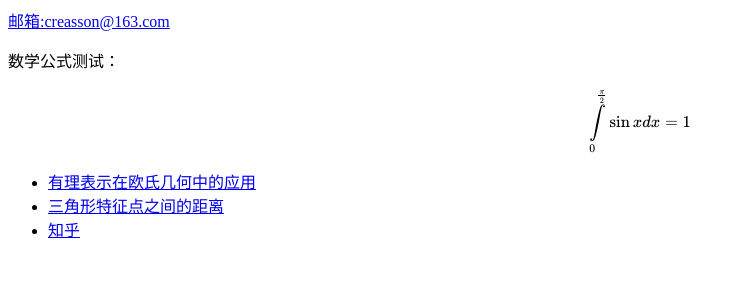
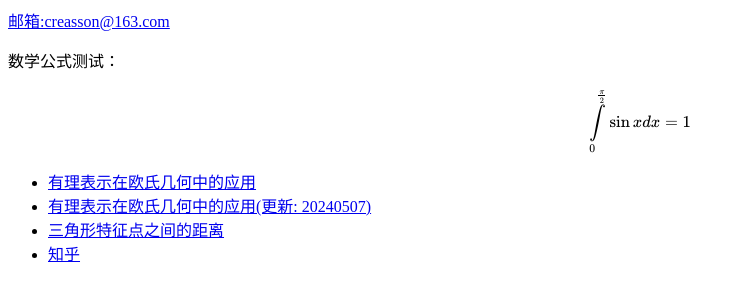
Before and after one commit to creasson/creasson.github.io, a plain HTML site: page index.html in a window 1280 px wide. Shown: the whole page, without its empty margins (0-745 px from the left). Drawn offline with nearby package versions, Linux system fonts and the light colour scheme; some packages are replaced by stand-ins of ours.

Commit message:
Update index.html

```diff
--- a/index.html
+++ b/index.html
@@ -13,6 +13,7 @@ processEscapes: true
 
 <ul>
   <li> <a href="https://creasson.github.io/RationalGeometry.pdf">有理表示在欧氏几何中的应用</a> </li>
+  <li> <a href="https://creasson.github.io/RationalGeometry20240507.pdf">有理表示在欧氏几何中的应用(更新: 20240507)</a> </li>
   <li> <a href="https://creasson.github.io/pointdists.pdf">三角形特征点之间的距离</a> </li>
   <li> <a href="https://www.zhihu.com/people/zhang-yuan-shan-79-73">知乎</a> </li>
 </ul>
```
